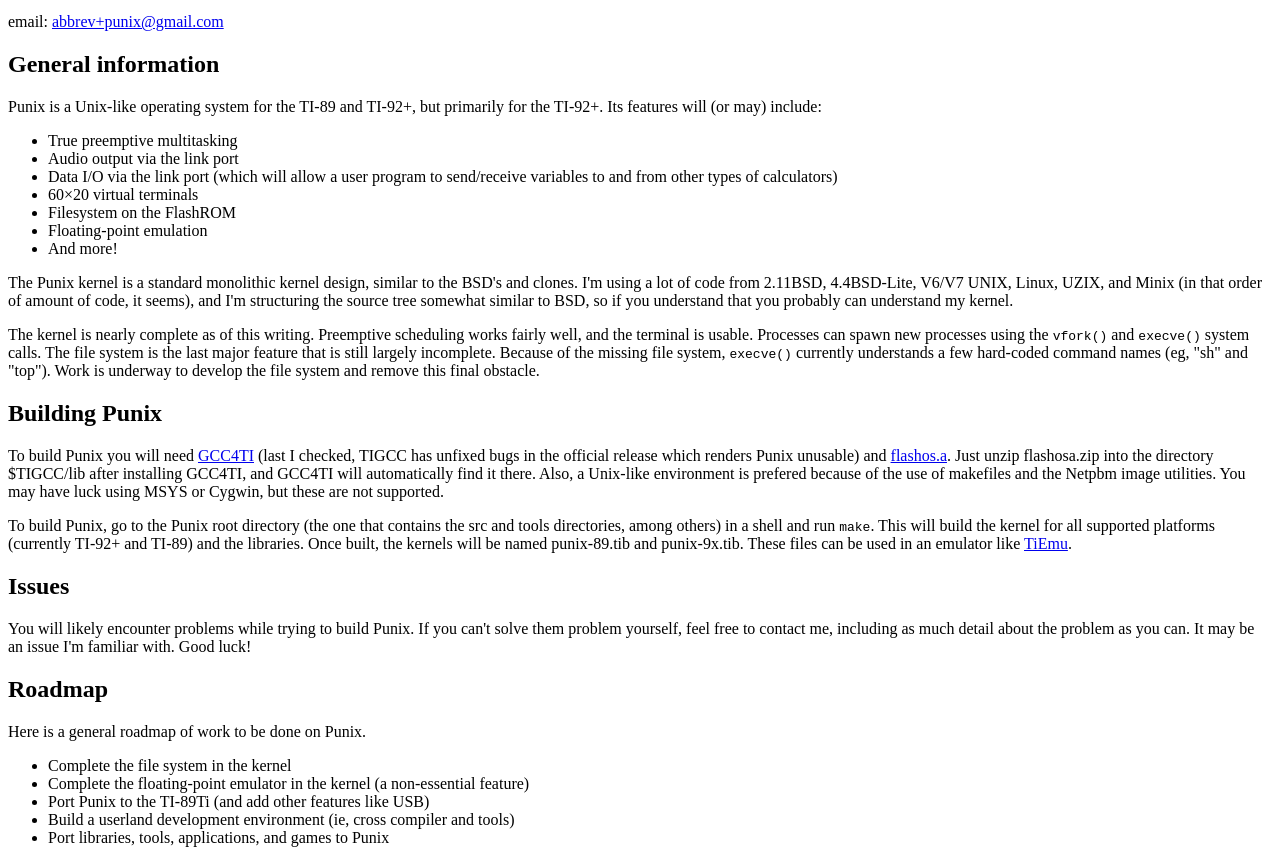
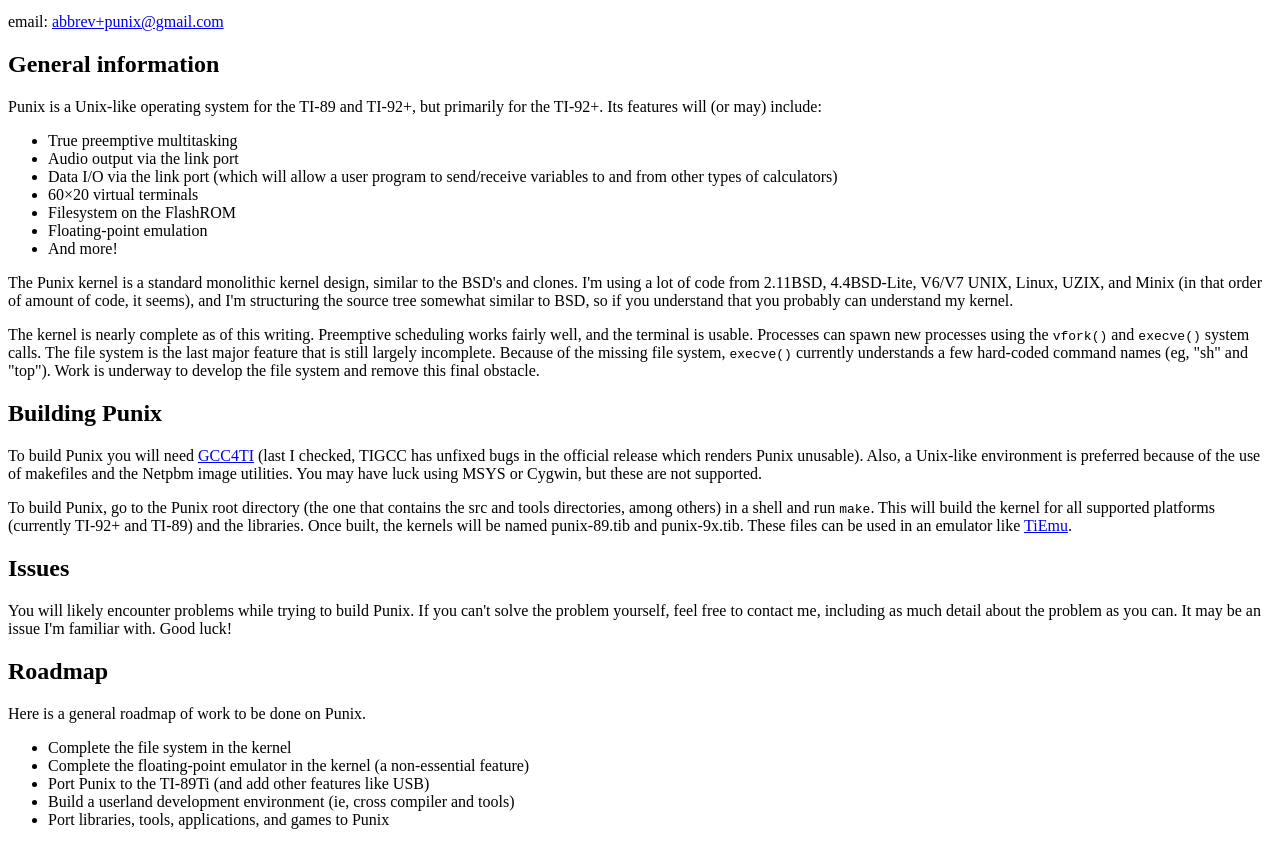
Before and after one commit to abbrev/punix, a plain HTML site: page docs/index.html in a window 1280 px wide. Shown: the part 87-950 px from the top of the page. Drawn offline with Linux system fonts and the light colour scheme.

Commit message:
update paragraph about flashos.a (thanks to Thomas DEBESSE) fix typos

```diff
--- a/docs/index.html
+++ b/docs/index.html
@@ -32,13 +32,13 @@ dt {
 
 <h2>Building Punix</h2>
 
-<p>To build Punix you will need <a href="http://trac.godzil.net/gcc4ti/">GCC4TI</a> (last I checked, TIGCC has unfixed bugs in the official release which renders Punix unusable) and <a href="http://members.chello.at/gerhard.kofler/kevin/ti89prog/flashosa.zip">flashos.a</a>. Just unzip flashosa.zip into the directory $TIGCC/lib after installing GCC4TI, and GCC4TI will automatically find it there. Also, a Unix-like environment is prefered because of the use of makefiles and the Netpbm image utilities. You may have luck using MSYS or Cygwin, but these are not supported.</p>
+<p>To build Punix you will need <a href="http://trac.godzil.net/gcc4ti/">GCC4TI</a> (last I checked, TIGCC has unfixed bugs in the official release which renders Punix unusable). Also, a Unix-like environment is preferred because of the use of makefiles and the Netpbm image utilities. You may have luck using MSYS or Cygwin, but these are not supported.</p>
 
 <p>To build Punix, go to the Punix root directory (the one that contains the src and tools directories, among others) in a shell and run <code>make</code>. This will build the kernel for all supported platforms (currently TI-92+ and TI-89) and the libraries. Once built, the kernels will be named punix-89.tib and punix-9x.tib. These files can be used in an emulator like <a href="http://lpg.ticalc.org/prj_tiemu/">TiEmu</a>.</p>
 
 <h2>Issues</h2>
 
-<p>You will likely encounter problems while trying to build Punix. If you can't solve them problem yourself, feel free to contact me, including as much detail about the problem as you can. It may be an issue I'm familiar with. Good luck!</p>
+<p>You will likely encounter problems while trying to build Punix. If you can't solve the problem yourself, feel free to contact me, including as much detail about the problem as you can. It may be an issue I'm familiar with. Good luck!</p>
 
 <h2>Roadmap</h2>
 
```
